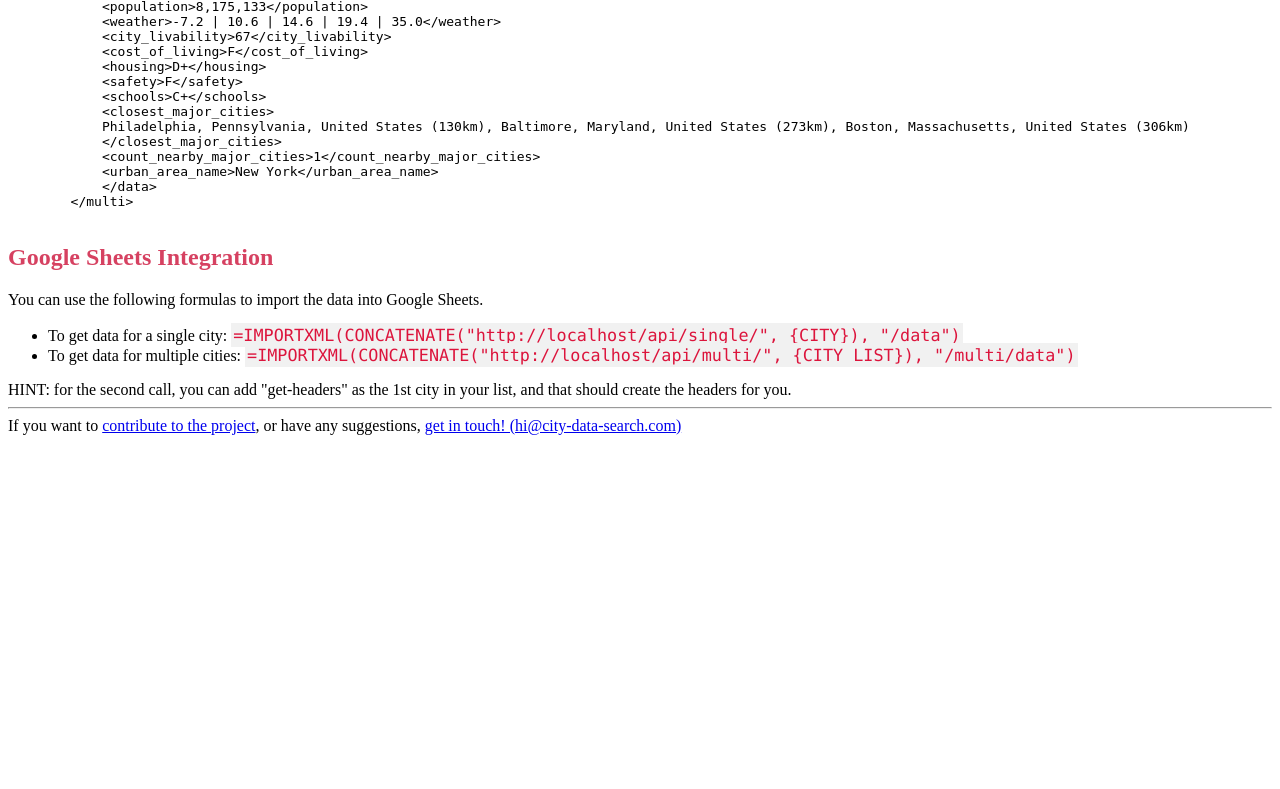
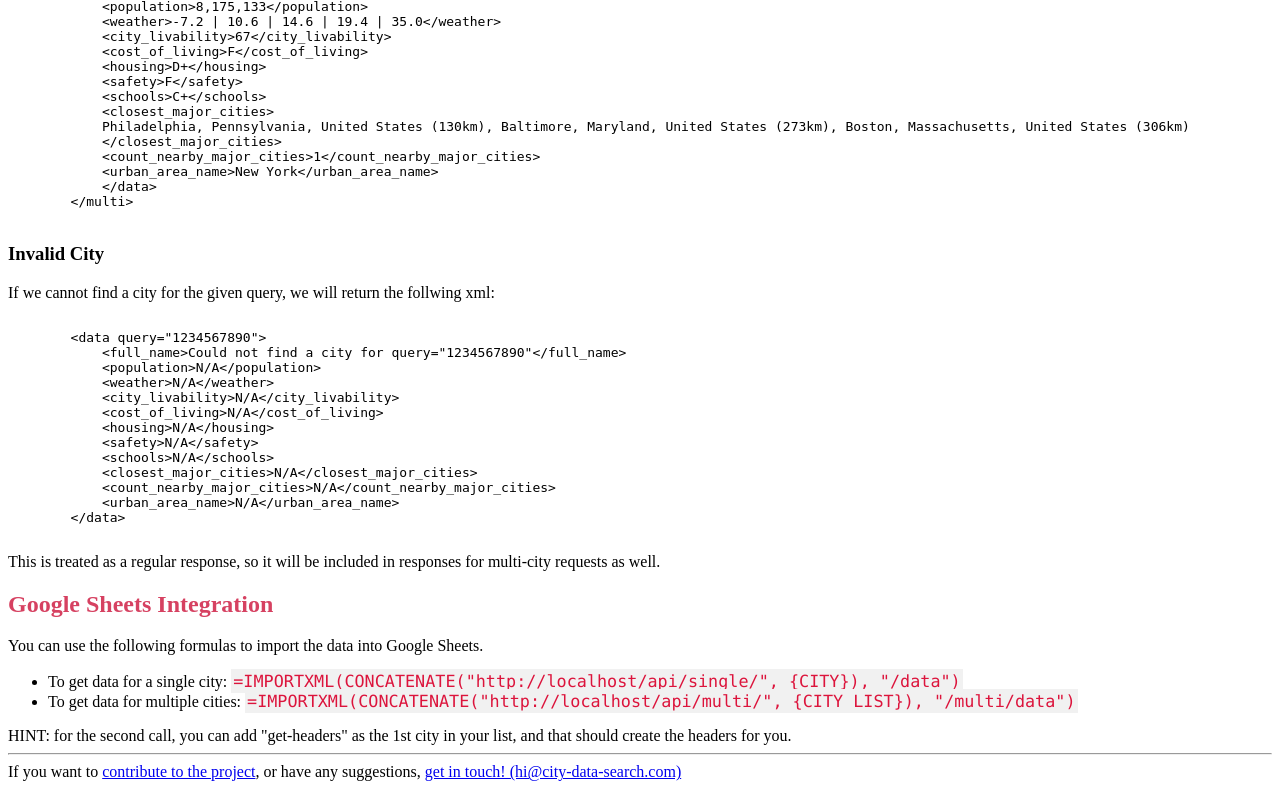
Before and after one commit to cbdm/city-data-search, a Flask app: page /api/info/ in a window 1280 px wide. Shown: the part 1495-2284 px from the top of the page. Before the commit the page ends 1930 px from the top, so only its background shows below. Run offline with Flask 2, Linux system fonts and the light colour scheme.

Commit message:
Added invalid city response.

```diff
--- a/cds/app.py
+++ b/cds/app.py
@@ -101,9 +101,13 @@ def get_single_city_data(city, force=False):
     if city == 'get-headers':
         city_obj = City.create_headers_city()
     else:
-        # TODO: add an empty response if the city_search didn't return results.
-        city_info = city_search(city, max_results=1)[0]
-        city_obj = dh.get_city_by_geonameid(city_info.geonameid, query=city)
+        city_info = city_search(city, max_results=1)
+        if city_info:
+            # If we found a result for this query, get the data for it.
+            city_obj = dh.get_city_by_geonameid(city_info[0].geonameid, query=city)
+        else:
+            # If not, we create a special City object to include in the response.
+            city_obj = City.create_invalid_query_city(city)
     return create_output_xml(city_obj)
 
 
--- a/cds/templates/api.html
+++ b/cds/templates/api.html
@@ -96,6 +96,25 @@
         </multi>
     </xmp>
 
+    <h3>Invalid City</h3>
+    If we cannot find a city for the given query, we will return the follwing xml:
+    <xmp>
+        <data query="1234567890">
+            <full_name>Could not find a city for query="1234567890"</full_name>
+            <population>N/A</population>
+            <weather>N/A</weather>
+            <city_livability>N/A</city_livability>
+            <cost_of_living>N/A</cost_of_living>
+            <housing>N/A</housing>
+            <safety>N/A</safety>
+            <schools>N/A</schools>
+            <closest_major_cities>N/A</closest_major_cities>
+            <count_nearby_major_cities>N/A</count_nearby_major_cities>
+            <urban_area_name>N/A</urban_area_name>
+        </data>
+    </xmp>
+    This is treated as a regular response, so it will be included in responses for multi-city requests as well.
+
     <h2>Google Sheets Integration</h2>
     You can use the following formulas to import the data into Google Sheets.
     <ul>
```
Also changed, not shown: cds/city.py (+18 -0 lines).
